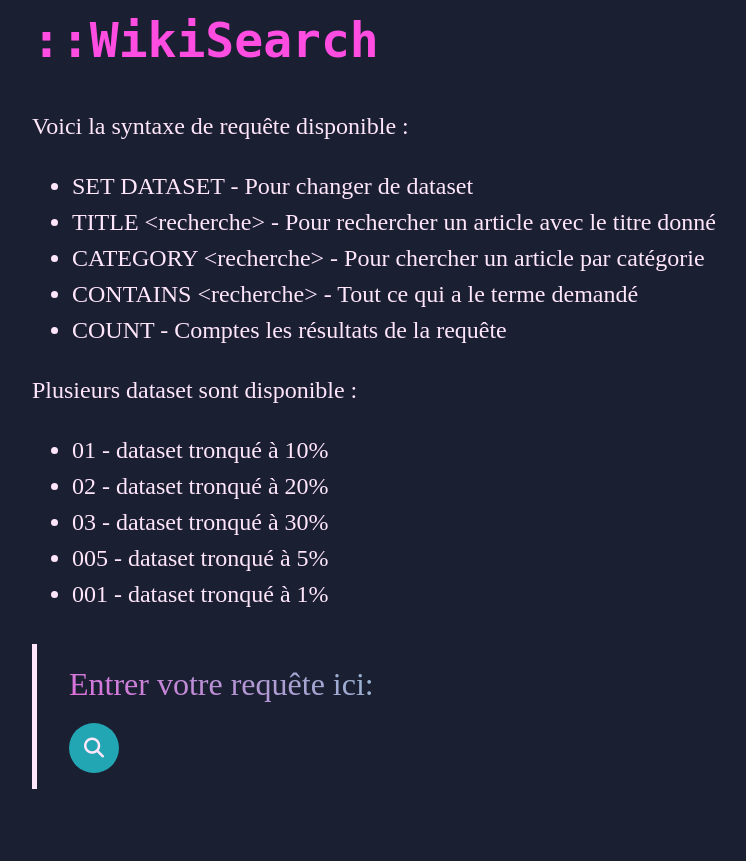
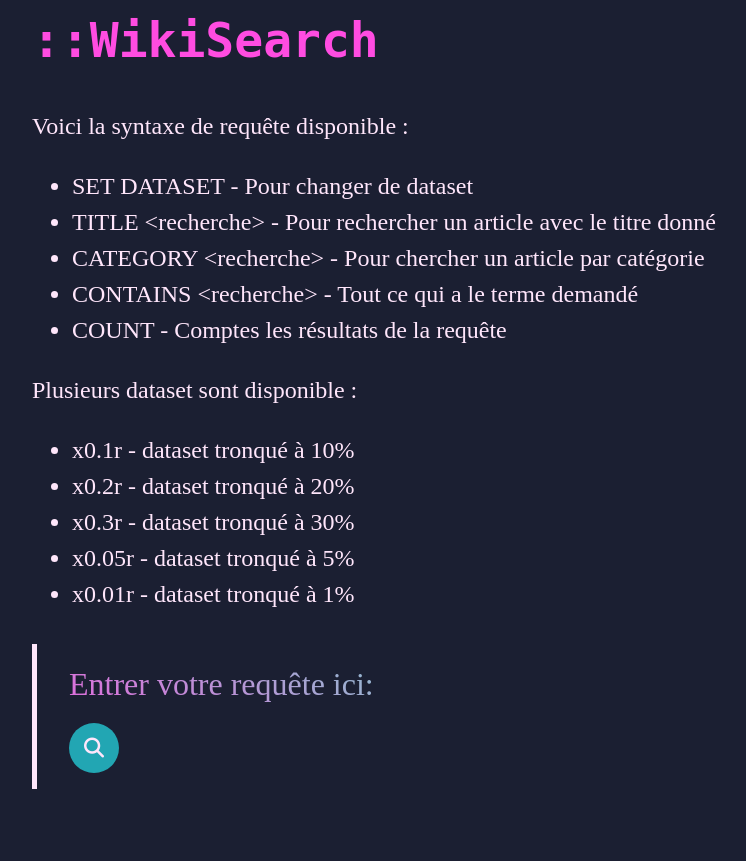
Before and after one commit to SurturCheese/m2-wikipedia, a Django app: template wikiSearch/templates/searchTemplate/index.html in a window 1280 px wide. Shown: the top 861 px of the page, without its empty margins (266-1012 px from the left). Run offline with Django 5.2, Linux system fonts and the light colour scheme; the template is opened without the code that fills it, so the values that code supplies are empty; some libraries are stand-ins or nearby versions.

Commit message:
⚡️ mutliples datasets available

```diff
--- a/wikiSearch/templates/searchTemplate/index.html
+++ b/wikiSearch/templates/searchTemplate/index.html
@@ -16,11 +16,11 @@
 
 <p>Plusieurs dataset sont disponible :</p>
 <ul>
-    <li>01 - dataset tronqué à 10%</li>
-    <li>02 - dataset tronqué à 20%</li>
-    <li>03 - dataset tronqué à 30%</li>
-    <li>005 - dataset tronqué à 5%</li>
-    <li>001 - dataset tronqué à 1%</li>
+    <li>x0.1r - dataset tronqué à 10%</li>
+    <li>x0.2r - dataset tronqué à 20%</li>
+    <li>x0.3r - dataset tronqué à 30%</li>
+    <li>x0.05r - dataset tronqué à 5%</li>
+    <li>x0.01r - dataset tronqué à 1%</li>
 </ul>
 
 <blockquote>
```
Also changed, not shown: wikiSearch/search/views.py (+10 -11 lines).
